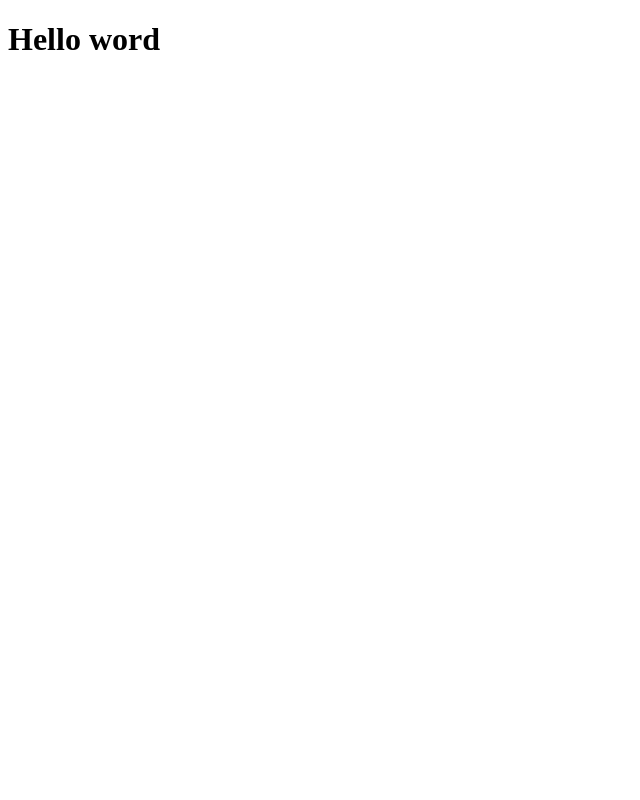
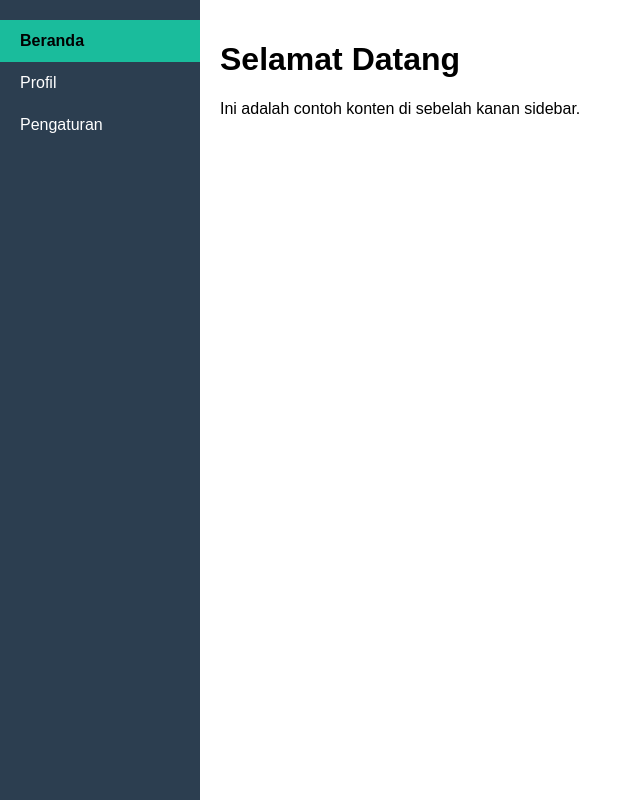
Before and after one commit to tepin1306/belajar-git, a plain HTML site: page index.html in a window 1280 px wide. Shown: the whole page, without its empty margins (0-640 px from the left). Drawn offline with Linux system fonts and the light colour scheme.

Commit message:
uji coba

```diff
--- a/index.html
+++ b/index.html
@@ -1,11 +1,18 @@
 <!DOCTYPE html>
-<html lang="en">
-<head>
-    <meta charset="UTF-8">
-    <meta name="viewport" content="width=device-width, initial-scale=1.0">
-    <title>Document</title>
-</head>
-<body>
-    <h1>Hello word</h1>
-</body>
+<html lang="id">
+ <head>
+ <title>Sidebar Sederhana</title>
+ <link rel="stylesheet" href="style.css" />
+ </head>
+ <body>
+ <div class="sidebar">
+ <a href="index.html" class="active">Beranda</a>
+ <a href="profil.html">Profil</a>
+ <a href="pengaturan.html">Pengaturan</a>
+ </div>
+ <div class="content">
+ <h1>Selamat Datang</h1>
+ <p>Ini adalah contoh konten di sebelah kanan sidebar.</p>
+ </div>
+ </body>
 </html>
--- a/style.css
+++ b/style.css
@@ -1,4 +1,33 @@
-h1{
- font-family: 'Franklin Gothic Medium', 'Arial Narrow',
-Arial, sans-serif;
-}
+body {
+ margin: 0;
+ font-family: Arial, sans-serif;
+ display: flex;
+ }
+ .sidebar {
+ width: 200px;
+ height: 100vh;
+ background-color: #2c3e50;
+ color: white;
+ padding-top: 20px;
+ position: fixed;
+ }
+ .sidebar a {
+ display: block;
+ color: white;
+ padding: 12px 20px;
+ text-decoration: none;
+ transition: background 0.3s;
+ }
+ .sidebar a:hover {
+ background-color: #34495e;
+ }
+ .sidebar a.active {
+ background-color: #1abc9c;
+ color: black;
+ font-weight: bold;
+ }
+ .content {
+ margin-left: 200px;
+ padding: 20px;
+ flex: 1;
+ }
```
Also changed, not shown: latihan.html (renamed from about.html, +1 -1 lines).
